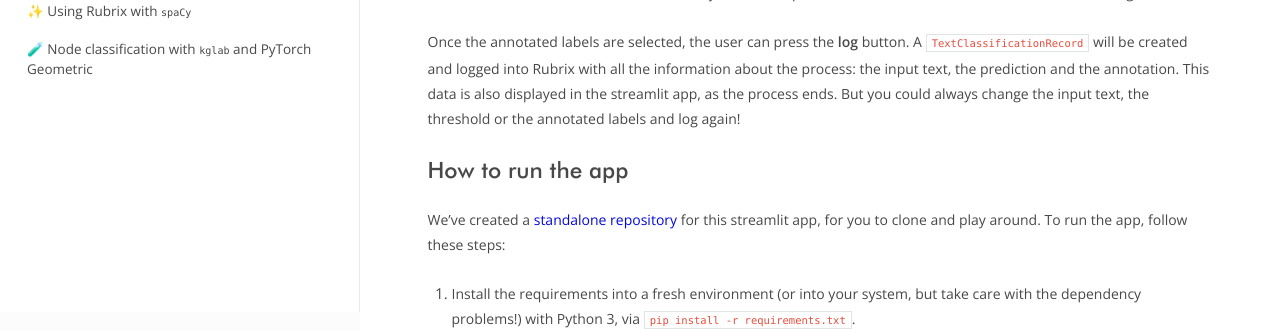
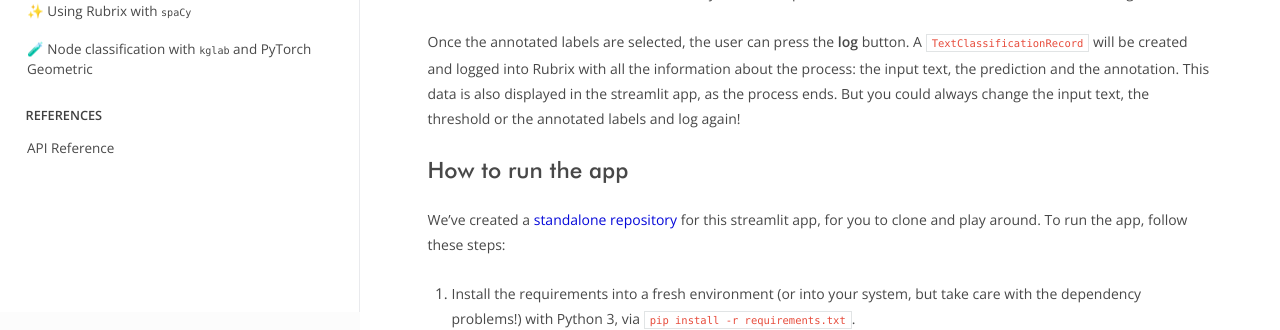
Before and after one commit to python547/rubrix-python251, a Sphinx documentation site: the page built from docs/guides/streamlit_guide.rst, in a window 1280 px wide. Shown: the part 588-918 px from the top of the page. Built offline with Sphinx 7.4.7 and the Read the Docs theme 2.0.0, drawn with Linux system fonts in a browser that asks for light colours; pages that are not in the unit, such as notebooks, are missing from menus; the version number could not be read and is left out.

Commit message:
quick docs fix

```diff
--- a/docs/index.rst
+++ b/docs/index.rst
@@ -138,4 +138,4 @@ You can join the conversation on our Github page and our Github forum.
    :caption: References
    :hidden:
 
-   reference_guides/api_reference
+   references/api_reference
```
